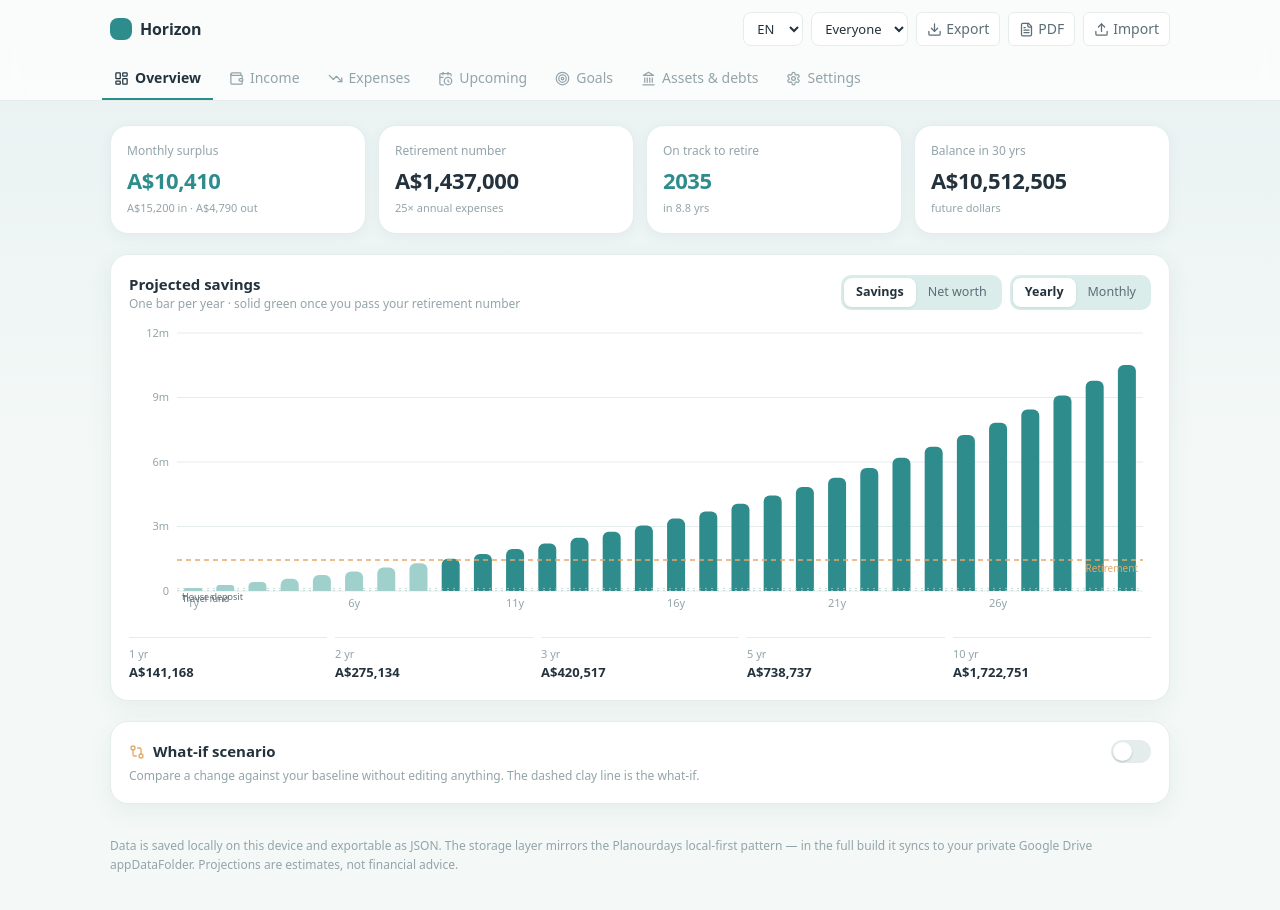
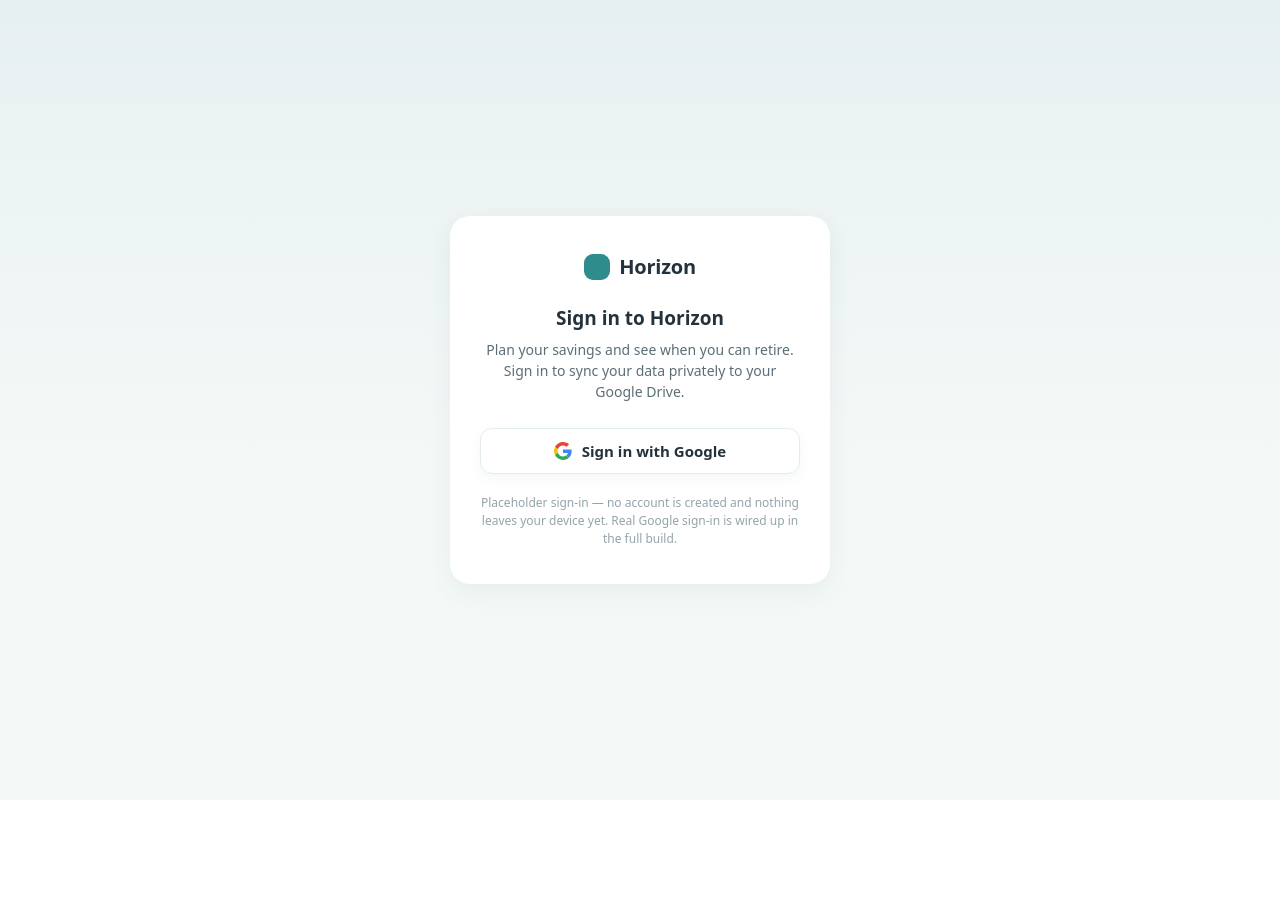
Before and after one commit to FeyaKimBerry/seedplanner, a React (Vite) app: page / in a window 1280 px wide. Shown: the top 910 px of the page. After the commit the page ends 800 px from the top, so only its background shows below. Built offline with nearby package versions, Linux system fonts and the light colour scheme.

Commit message:
Add log in page

```diff
--- a/src/App.jsx
+++ b/src/App.jsx
@@ -6,7 +6,7 @@ import {
 import {
   Wallet, TrendingDown, CalendarClock, Target, Landmark, Settings as Cog,
   LayoutDashboard, Plus, Trash2, Download, Upload, Users, ShieldCheck,
-  PiggyBank, GitCompare, Check, FileText,
+  PiggyBank, GitCompare, Check, FileText, LogOut,
 } from "lucide-react";
 
 /* ------------------------------------------------------------------ *
@@ -104,6 +104,12 @@ const STR = {
     previewNote: "Preview — screenshot this to save it on your phone",
     blockedNote: "In the Claude preview only Copy works reliably. Share, Print and Download need the app running in a normal browser — they'll work once it's deployed.",
     importBad: "That file isn't valid Horizon data.",
+
+    login_title: "Sign in to Horizon",
+    login_subtitle: "Plan your savings and see when you can retire. Sign in to sync your data privately to your Google Drive.",
+    login_google: "Sign in with Google",
+    login_note: "Placeholder sign-in — no account is created and nothing leaves your device yet. Real Google sign-in is wired up in the full build.",
+    signOut: "Sign out",
 
     rep_title: "Horizon — financial projection", rep_generated: "generated", rep_byYear: "Projection by year",
     rep_now: "Now", rep_year: "Year", rep_emergency: "Emergency fund",
@@ -553,6 +559,44 @@ function buildProjection({ settings, income, expenses, oneOffs, debts, assets, w
 }
 
 /* ------------------------------------------------------------------ *
+ * Auth gate — placeholder Google sign-in. No real OAuth yet: the full
+ * build swaps onSignIn for the Google Identity flow that unlocks the
+ * Drive appDataFolder sync. Until then it just sets a local flag.
+ * ------------------------------------------------------------------ */
+const AUTH_KEY = "horizon_authed_v1";
+
+function GoogleG({ size = 18 }) {
+  return (
+    <svg width={size} height={size} viewBox="0 0 48 48" aria-hidden="true">
+      <path fill="#EA4335" d="M24 9.5c3.54 0 6.71 1.22 9.21 3.6l6.85-6.85C35.9 2.38 30.47 0 24 0 14.62 0 6.51 5.38 2.56 13.22l7.98 6.19C12.43 13.72 17.74 9.5 24 9.5z" />
+      <path fill="#4285F4" d="M46.98 24.55c0-1.57-.15-3.09-.38-4.55H24v9.02h12.94c-.58 2.96-2.26 5.48-4.78 7.18l7.73 6c4.51-4.18 7.09-10.36 7.09-17.65z" />
+      <path fill="#FBBC05" d="M10.53 28.59c-.48-1.45-.76-2.99-.76-4.59s.27-3.14.76-4.59l-7.98-6.19C.92 16.46 0 20.12 0 24c0 3.88.92 7.54 2.56 10.78l7.97-6.19z" />
+      <path fill="#34A853" d="M24 48c6.48 0 11.93-2.13 15.89-5.81l-7.73-6c-2.15 1.45-4.92 2.3-8.16 2.3-6.26 0-11.57-4.22-13.47-9.91l-7.98 6.19C6.51 42.62 14.62 48 24 48z" />
+    </svg>
+  );
+}
+
+function LoginScreen({ onSignIn }) {
+  return (
+    <div style={{ background: C.sky, backgroundColor: C.bg, minHeight: "100vh", display: "grid", placeItems: "center", color: C.ink, fontFamily: FONT, padding: 20 }}>
+      <div style={{ background: C.card, borderRadius: 20, boxShadow: shadow, padding: "36px 30px", width: "100%", maxWidth: 380, textAlign: "center" }}>
+        <div style={{ display: "flex", alignItems: "center", justifyContent: "center", gap: 9, marginBottom: 22 }}>
+          <span style={{ width: 26, height: 26, borderRadius: 9, background: C.green, display: "inline-block" }} />
+          <span style={{ fontWeight: 600, fontSize: 20, letterSpacing: "-0.01em" }}>Horizon</span>
+        </div>
+        <h1 style={{ fontSize: 19, fontWeight: 600, margin: "0 0 6px" }}>{t("login_title")}</h1>
+        <p style={{ color: C.sub, fontSize: 14, lineHeight: 1.5, margin: "0 0 26px" }}>{t("login_subtitle")}</p>
+        <button onClick={onSignIn} type="button"
+          style={{ width: "100%", display: "flex", alignItems: "center", justifyContent: "center", gap: 10, padding: "11px 14px", borderRadius: 12, border: `1px solid ${C.line}`, background: "#fff", color: C.ink, fontFamily: FONT, fontSize: 15, fontWeight: 600, cursor: "pointer", boxShadow: shadowSoft }}>
+          <GoogleG size={18} /> {t("login_google")}
+        </button>
+        <p style={{ color: C.faint, fontSize: 12, lineHeight: 1.5, margin: "20px 0 0" }}>{t("login_note")}</p>
+      </div>
+    </div>
+  );
+}
+
+/* ------------------------------------------------------------------ *
  * App
  * ------------------------------------------------------------------ */
 export default function App() {
@@ -565,6 +609,9 @@ export default function App() {
     oneOffAmount: 0, oneOffMonth: 12,
   });
   const [sheet, setSheet] = useState(null);
+  const [authed, setAuthed] = useState(() => {
+    try { return localStorage.getItem(AUTH_KEY) === "1"; } catch { return false; }
+  });
   const saveTimer = useRef(null);
 
   useEffect(() => {
@@ -616,6 +663,19 @@ export default function App() {
     });
   }, [state, filtered, whatIf]);
 
+  /* ---- placeholder auth gate: show login until signed in ---- */
+  LANG = state?.settings?.lang || "en";
+  if (!authed) {
+    return (
+      <LoginScreen
+        onSignIn={() => {
+          try { localStorage.setItem(AUTH_KEY, "1"); } catch {}
+          setAuthed(true);
+        }}
+      />
+    );
+  }
+
   if (!state || !projection) {
     return (
       <div style={{ background: C.bg, minHeight: "100vh", display: "grid", placeItems: "center", color: C.sub, fontFamily: "ui-sans-serif, system-ui" }}>
@@ -645,6 +705,12 @@ export default function App() {
     setState((s) => ({ ...s, [key]: s[key].map((i) => (i.id === id ? { ...i, ...patch } : i)) }));
   const delItem = (key, id) =>
     setState((s) => ({ ...s, [key]: s[key].filter((i) => i.id !== id) }));
+
+  /* ---- placeholder sign-out: clears the auth flag, returns to login ---- */
+  const signOut = () => {
+    try { localStorage.removeItem(AUTH_KEY); } catch {}
+    setAuthed(false);
+  };
 
   /* ---- export / import ---- */
   const exportJSON = () => {
@@ -809,6 +875,11 @@ export default function App() {
               <Upload size={15} /> {t("import")}
               <input type="file" accept="application/json" onChange={importJSON} className="hidden" />
             </label>
+            <button onClick={signOut} title={t("signOut")}
+              className="flex items-center gap-1 rounded-md px-2.5 py-1.5 text-sm"
+              style={{ border: `1px solid ${C.line}`, color: C.sub, background: C.card }}>
+              <LogOut size={15} /> {t("signOut")}
+            </button>
           </div>
         </div>
         {/* tabs */}
```
